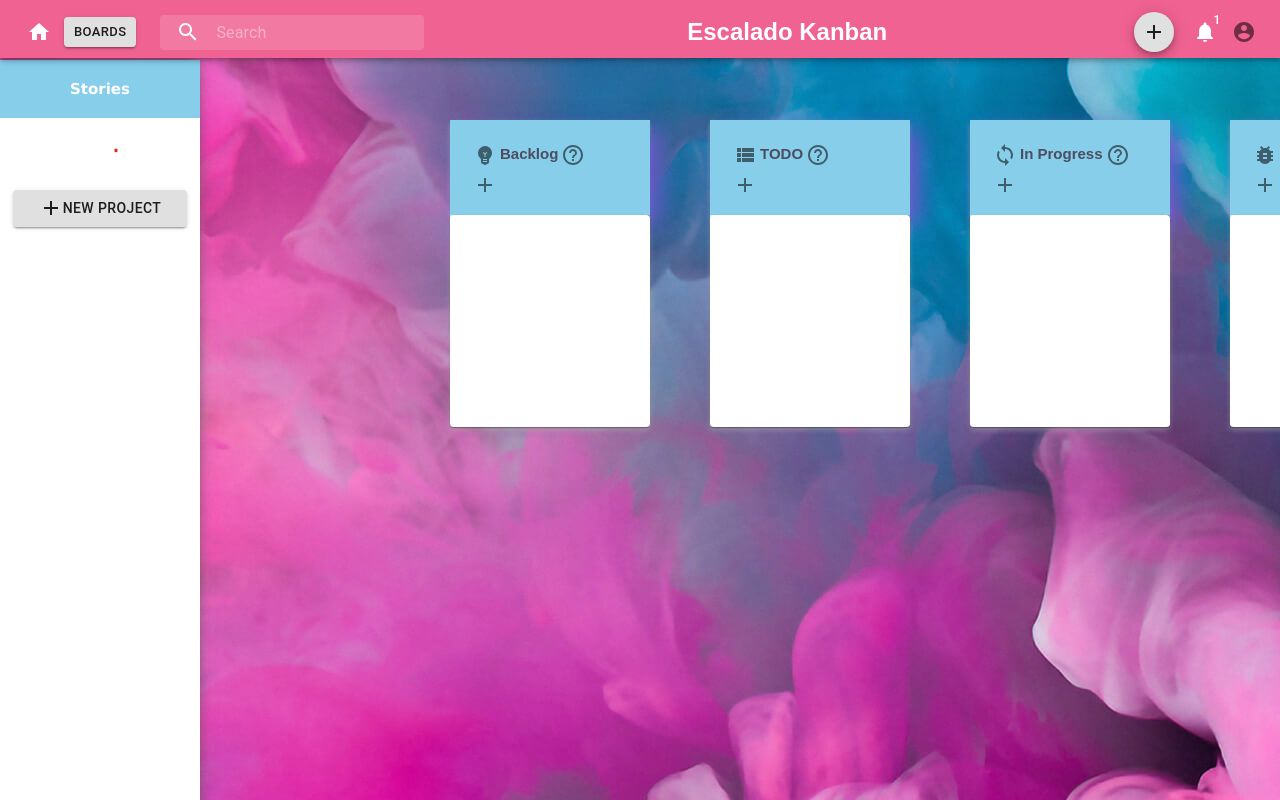
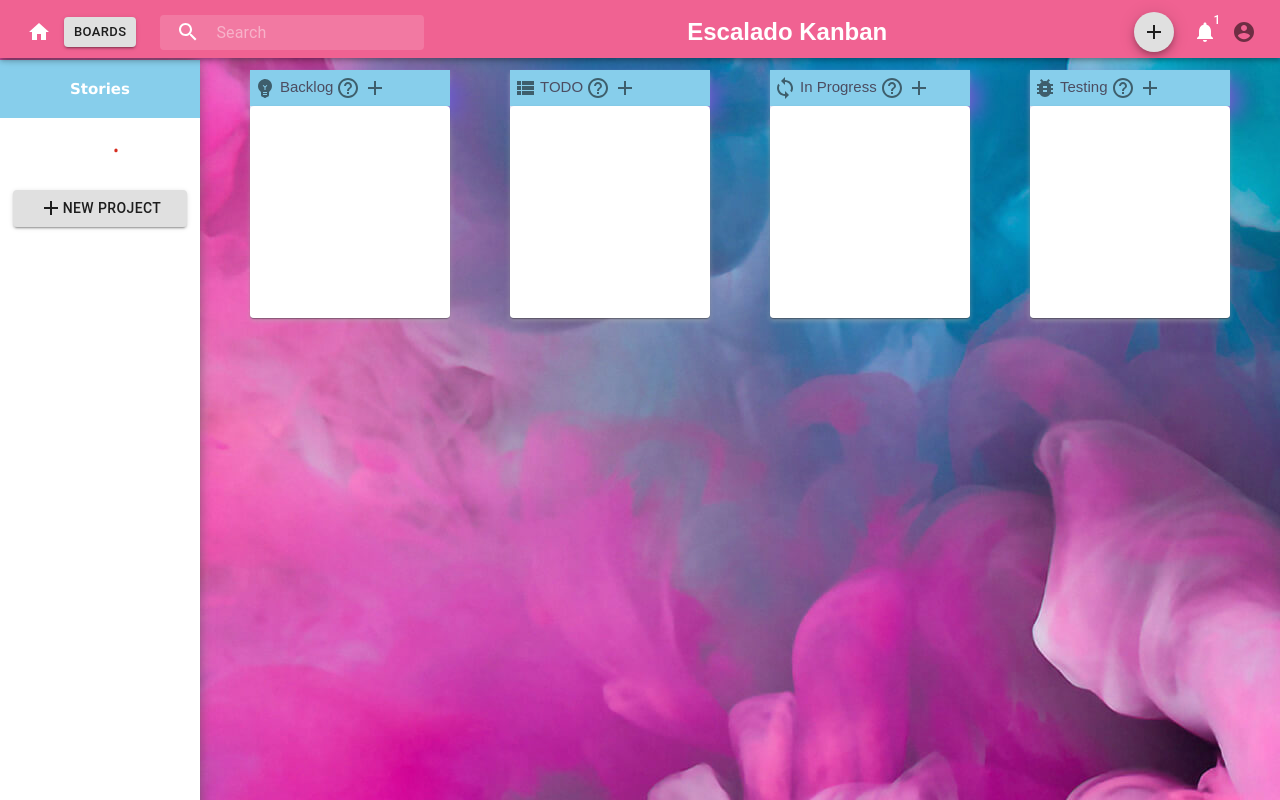
Before and after one commit to YasminAfifi/Escalado-Kanban, a React (Create React App) app: page / in a window 1280 px wide. Shown: the top 800 px of the page. Built offline with nearby package versions, Linux system fonts and the light colour scheme.

Commit message:
Fourth UI Commit

```diff
--- a/src/App.css
+++ b/src/App.css
@@ -243,10 +243,6 @@ li .active:before {
   background-color: skyblue;
   box-shadow: 10px 10px 20px  slateblue;
   font-size: 15px;
-  margin: 50 -50px;
-  padding: 20px 20px 15px;
-  font-weight: bold;
-
 }
 .mcell-card {
   background-color: #fff;
--- a/src/components/list.js
+++ b/src/components/list.js
@@ -8,7 +8,7 @@ import ProjLoader from './loader';
 class List extends Component {
     render() {
         return (
-            <div className="con">
+            <div>
                 <div className="space">
                     {/* <h2 className="list">{this.props.listName[0] ? this.props.listName[0].title : "Loading..."}</h2> */}
                 </div>
@@ -17,7 +17,7 @@ class List extends Component {
                         <div className="mcell-title story">
                             <IconButton size="small" color="default"><EmojiObjects /></IconButton>
                             Backlog
-                             <ProjTooltip title="Add Cards in Backlog List" id="1" placement="top" listType={this.props.listType} />
+                             <ProjTooltip edge="end" title="Add Cards in Backlog List" id="1" placement="top" listType={this.props.listType} />
 
                         </div>
                         <TaskCard cards={this.props.cards} loading={this.props.loading} filter="1" />
--- a/src/components/tooltip.js
+++ b/src/components/tooltip.js
@@ -27,11 +27,12 @@ class ProjTooltip extends Component {
                 <span>
                     <IconButton color="default" size="small" id={'Tooltip-' + this.props.id} data-toggle="tooltip">
                         <HelpOutline />
+                        <AddCard listType={this.props.listType} status={this.props.id} />
                     </IconButton>
                     {this.props.content}
-                    <AddCard listType={this.props.listType} status={this.props.id} />
                 </span>
             </Tooltip >
+
         );
     }
 
```
